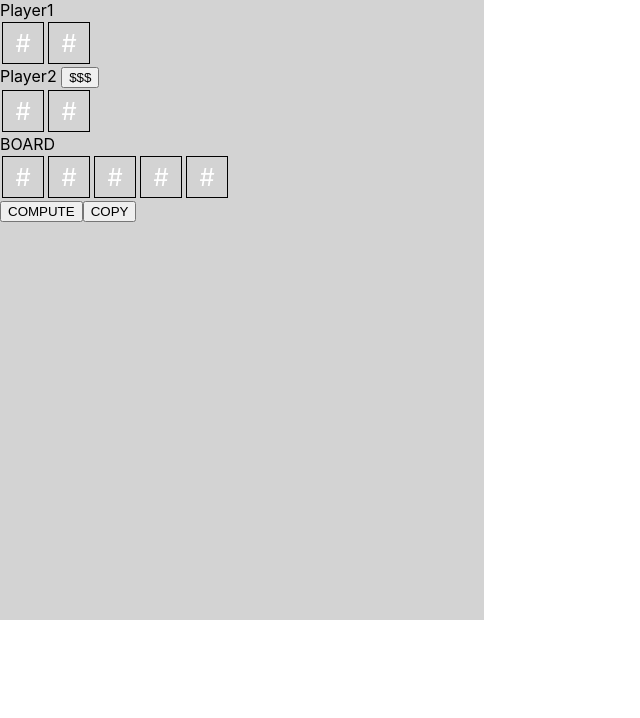
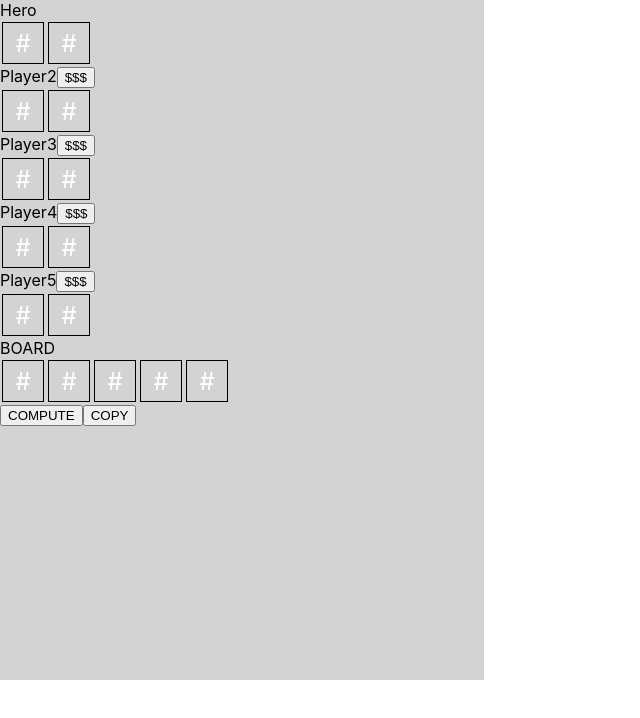
Before and after one commit to KolosovAO/shortdeck, a React (Create React App) app: page / in a window 1280 px wide. Shown: the top 718 px of the page, without its empty margins (0-640 px from the left). Built offline with nearby package versions, Linux system fonts and the light colour scheme.

Commit message:
добавил 5 игроков

```diff
--- a/src/App.css
+++ b/src/App.css
@@ -1,6 +1,6 @@
 .calculator {
 	width: 484px;
-	height: 620px;
+	height: 680px;
 	background: lightgray;
 }
 
@@ -67,7 +67,7 @@
 	border: 1px solid black;
 	margin: 2px;
 
-	opacity: 0.6;
+	opacity: 0.7;
 
 	cursor: pointer;
 	font-size: 20px;
--- a/src/App.tsx
+++ b/src/App.tsx
@@ -1,125 +1,242 @@
-import React, { useState, useRef } from 'react';
+import React, { useState } from 'react';
 import { CardList } from './blocks/card_list';
 import { Cards } from './blocks/cards';
 import { Spectre } from './blocks/spectre';
 import './App.css';
 import { computeEquity, computeEquityVsSpectre } from './math/computeEquity';
 
-type Cards = Array<string | undefined>;
+type Board = [string | undefined, string | undefined, string | undefined, string | undefined, string | undefined];
+type PlayerHand = [string | undefined, string | undefined];
+
+type CardMode = 'spectre' | 'hand';
+
+type PlayerSpectreMode = {
+	mode: 'spectre';
+	spectre: string[];
+};
+
+type PlayerHandMode = {
+	mode: 'hand';
+	current_card_index: number;
+	hand: PlayerHand;
+}
+
+type PlayerInfo = (PlayerSpectreMode | PlayerHandMode) & { percent?: number; is_hero?: boolean; };
+
+const INIT_PLAYERS_INFO: PlayerInfo[] = [
+	{ mode: 'hand', is_hero: true, hand: [undefined, undefined], current_card_index: 0 },
+	...Array(4).fill(0).map<PlayerInfo>(() => ({ mode: 'hand', hand: [undefined, undefined], current_card_index: 0 }))
+];
 
 const compact = <T extends any>(val: T | undefined): val is NonNullable<T> => !!val;
 
 function App() {
+	const [players_info, setPlayersInfo] = useState(INIT_PLAYERS_INFO);
+
 	const [is_calculated, setIsCalculated] = useState(false);
 	const [show_cardlist, setShowCardList] = useState(false);
-	const [show_p2_spectre, setShowP2Spectre] = useState(false);
-	const [is_p2_spectre, setIsP2Spectre] = useState(false);
-	const [p2_spectre, setP2Spectre] = useState<string[]>([]);
-	const [board, setBoard] = useState<Cards>([undefined, undefined, undefined, undefined, undefined]);
-	const [p1, setP1] = useState<Cards>([undefined, undefined]);
-	const [p2, setP2] = useState<Cards>([undefined, undefined]);
-	const [p1_info, setP1Info] = useState('');
-	const [p2_info, setP2Info] = useState('');
-	const current_setter = useRef(setBoard);
-	const current_cards = useRef(board);
-	const current_index = useRef(0);
-	const cards_lost = useRef(0);
+	const [show_spectre, setShowSpectre] = useState(false);
 
-	const selectP1Cards = (index: number) => {
-		setShowCardList(true);
-		const new_p1 = p1.map((c, i) => i >= index ? undefined : c);
-		setP1(new_p1);
-		current_setter.current = setP1;
-		current_cards.current = new_p1;
-		cards_lost.current = 2 - index;
-		current_index.current = index;
-	};
+	const [active_player, setActivePlayer] = useState(0);
 
-	const selectP2Cards = (index: number) => {
-		setShowCardList(true);
-		const new_p2 = p2.map((c, i) => i >= index ? undefined : c);
-		setP2(new_p2);
-		current_setter.current = setP2;
-		current_cards.current = new_p2;
-		cards_lost.current = 2 - index;
-		current_index.current = index;
-	};
+	const [board, setBoard] = useState<Board>([undefined, undefined, undefined, undefined, undefined]);
+	const [board_active_index, setBoardActiveIndex] = useState(-1);
 
-	const selectBoard = (index: number) => {
-		setShowCardList(true);
-		const new_board = board.map((c, i) => i >= index ? undefined : c);
-		setBoard(new_board);
-		current_setter.current = setBoard;
-		current_cards.current = new_board;
-		cards_lost.current = index < 3
-			? 3 - index
-			: 1;
-		current_index.current = index;
-	}
+	const selected_player_info = players_info[active_player];
 
-	const selectCard = (card: string) => {
-		current_cards.current = current_cards.current.map((c, i) => i === current_index.current ? card : c);
-		current_index.current++;
-		current_setter.current(current_cards.current);
-		cards_lost.current--;
-		if (cards_lost.current === 0) {
-			setShowCardList(false);
+	const getPlayerCardSelector = (player_index: number) => (card_index: number) => {
+		const active_player_info = players_info[player_index];
+		setActivePlayer(player_index);
+		setBoardActiveIndex(-1);
+
+		if (active_player_info.mode === 'hand') {
+			setPlayersInfo(players_info.map((player_info, index) => index === player_index
+				? {
+					...active_player_info,
+					hand: card_index === 0
+						? [undefined, undefined]
+						: [active_player_info.hand[0], undefined],
+					current_card_index: card_index
+				}
+				: player_info
+			));
+			setShowCardList(true);
 		}
 	};
 
-	const selectP2Spectre = (hands: string[]) => {
-		setP2Spectre(hands);
-		setShowP2Spectre(false);
-	}
+	const playerShowSpectre = (player_index: number) => {
+		setActivePlayer(player_index);
+		setShowSpectre(true);
+	};
 
-	const p1_full = p1.filter(compact);
-	const p2_full = p2.filter(compact);
+	const selectBoardCard = (index: number) => {
+		setBoardActiveIndex(index);
+		setShowCardList(true);
+	};
+
+	const selectPlayerSpectre = (spectre: string[]) => {
+		setPlayersInfo(players_info.map((player_info, player_index) => player_index === active_player
+			? { mode: 'spectre', spectre }
+			: player_info
+		));
+		setShowSpectre(false);
+	};
+
+	const setSpectreMode = (index: number) => {
+		const current_spectre_mode_index = players_info.findIndex((info) => info.mode === "spectre");
+
+		setPlayersInfo(players_info.map((player_info, player_index) => player_index === current_spectre_mode_index
+			? { mode: 'hand', hand: [undefined, undefined], current_card_index: 0 }
+			: player_index === index
+				? { mode: 'spectre', spectre: [] }
+				: player_info
+		));
+	};
+
+	const rendered_players_info = players_info.map((player_info, index) => {
+		if (player_info.is_hero) {
+			return (
+				<>
+					Hero
+					{player_info.percent !== undefined && <span className="win_percent">{player_info.percent}</span>}
+					<Cards className="player" cards={(player_info as PlayerHandMode).hand} selectCard={getPlayerCardSelector(index)} />
+				</>
+			);
+		}
+
+
+		return (
+			<>
+				Player{index + 1}
+				<button onClick={() => setSpectreMode(index)}>$$$</button>
+				{player_info.percent !== undefined && <span className="win_percent">{player_info.percent}</span>}
+				{player_info.mode === "spectre"
+					? <button className="show_spectre" onClick={() => playerShowSpectre(index)}>{player_info.spectre.join(",") || "SELECT SPECTRE"}</button>
+					: <Cards className="player" cards={player_info.hand} selectCard={getPlayerCardSelector(index)} />
+				}
+			</>
+		);
+	});
 
 	const compute = () => {
-		if (is_p2_spectre && p2_spectre.length && p1_full.length === 2) {
-			const generator = computeEquityVsSpectre(p1_full, p2_spectre, board.filter(compact))();
+		const hands: [string, string][] = [];
+		const hand_index_to_percent: Record<number, number | undefined> = {};
+		let spectre: string[] | undefined = undefined;
+		let spectre_index: number | undefined = undefined;
+
+		players_info.forEach((player_info, index) => {
+			if (player_info.mode === 'spectre' && player_info.spectre.length) {
+				spectre_index = index;
+				spectre = player_info.spectre;
+			} else if (player_info.mode === 'hand' && player_info.hand[0] && player_info.hand[1]) {
+				hands.push(player_info.hand as [string, string]);
+				hand_index_to_percent[index] = 0;
+			}
+		});
+
+		if (!spectre) {
+			setIsCalculated(true);
+			setTimeout(() => {
+				const percent = computeEquity(hands, board.filter(compact));
+				let i = 0;
+				for (const key in hand_index_to_percent) {
+					hand_index_to_percent[key] = percent[i];
+					i++;
+				}
+
+				setPlayersInfo(players_info.map((player_info, index) => hand_index_to_percent[index]
+					? { ...player_info, percent: hand_index_to_percent[index] }
+					: player_info
+				));
+
+				setIsCalculated(false);
+			});
+		} else {
+			const generator = computeEquityVsSpectre(hands, spectre, board.filter(compact))();
 			const nextIteration = () => setTimeout(() => {
 				const next = generator.next();
 				if (next.done) {
 					setIsCalculated(false);
 					return;
 				} else {
-					const { win, tie, lose, total } = next.value;
-					setP1Info(String(((win / total + tie / 2 / total) * 100).toFixed(2)));
-					setP2Info(String(((lose / total + tie / 2 / total) * 100).toFixed(2)));
+					let i = 0;
+					for (const key in hand_index_to_percent) {
+						hand_index_to_percent[key] = next.value[i];
+						i++;
+					}
+
+					setPlayersInfo(players_info.map((player_info, index) => hand_index_to_percent[index] !== undefined
+						? { ...player_info, percent: hand_index_to_percent[index] }
+						: index === spectre_index
+							? { ...player_info, percent: next.value[next.value.length - 1] }
+							: player_info
+					));
+
 					nextIteration();
 				}
 			}, 5);
 			setIsCalculated(true);
 			nextIteration();
-		} else {
-			if (p1_full.length !== 2 || p2_full.length !== 2) {
-				return;
-			}
-			setIsCalculated(true);
-			setTimeout(() => {
-				const { win, tie, lose, total } = computeEquity(p1_full, p2_full, board.filter(compact));
-				setP1Info(String(((win / total + tie / 2 / total) * 100).toFixed(2)));
-				setP2Info(String(((lose / total + tie / 2 / total) * 100).toFixed(2)));
-				setIsCalculated(false);
-			});
 		}
 	}
 
-	const selected = [...p1, ...p2, ...board].filter(Boolean) as string[];
+	const selected_cards = players_info.reduce<string[]>((result, player_info) => {
+		if (player_info.mode === 'hand') {
+			return result.concat(player_info.hand.filter(compact));
+		}
+
+		return result;
+	}, board.filter(compact));
+
+	const selectCard = (card: string) => {
+		if (board_active_index !== -1) {
+			setBoard(board.map((board_card, index) => index === board_active_index ? card : board_card) as Board);
+			if (board_active_index > 1) {
+				setShowCardList(false);
+			} else {
+				setBoardActiveIndex(board_active_index + 1);
+			}
+
+			return;
+		}
+
+		const current_card_index = (selected_player_info as PlayerHandMode).current_card_index;
+
+		setPlayersInfo(players_info.map((player_info, index) => index === active_player
+			? {
+				...selected_player_info,
+				hand: current_card_index === 0
+					? [card, undefined]
+					: [(selected_player_info as PlayerHandMode).hand[0], card],
+				current_card_index: current_card_index + 1,
+			}
+			: player_info
+		));
+
+		if (current_card_index === 1) {
+			setShowCardList(false);
+		}
+	};
 
 	const copyToClipboard = () => {
-		const str = is_p2_spectre && p2_spectre.length && p1_full.length === 2
-			? `${p1_full.join("")} vs ${p2_spectre.join(", ")} - ${p1_info}`
-			: p1_full.length === 2 || p2_full.length === 2
-				? `${p1_full.join("")} vs ${p2_full.join("")} - ${p1_info}`
-				: null;
+		const { hands, percents } = players_info.reduce((res, player_info) => {
+			if (player_info.mode === 'hand' && player_info.hand[0] && player_info.hand[1]) {
+				res.hands.push(player_info.hand.join(''));
+				res.percents.push(String(player_info.percent));
+			} else if (player_info.mode === 'spectre' && player_info.spectre.length) {
+				res.hands.push(player_info.spectre.join(','));
+				res.percents.push(String(player_info.percent));
+			}
 
-		if (!str) {
+			return res;
+		}, { hands: [], percents: [] } as { hands: string[], percents: string[] });
+
+		if (!hands.length) {
 			return;
 		}
+
 		const el = document.createElement('textarea');
-		el.value = str;
+		el.value = hands.join(' vs ') + ' - ' + percents.join(' vs ');
 		el.setAttribute('readonly', '');
 		el.style.position = 'absolute';
 		el.style.left = '-9999px';
@@ -131,15 +248,9 @@ function App() {
 
 	return (
 		<div className="calculator">
-			Player1 <span className="win_percent">{p1_info}</span>
-			<Cards className="player" cards={p1} selectCard={selectP1Cards} />
-			Player2 <button onClick={() => setIsP2Spectre(!is_p2_spectre)}>$$$</button> <span className="win_percent">{p2_info}</span>
-			{is_p2_spectre
-				? <button className="show_spectre" onClick={() => setShowP2Spectre(true)}>{p2_spectre.join(",") || "SELECT SPECTRE"}</button>
-				: <Cards className="player" cards={p2} selectCard={selectP2Cards} />
-			}
+			{rendered_players_info}
 			BOARD
-			<Cards className="board" selectCard={selectBoard} cards={board} />
+			<Cards className="board" selectCard={selectBoardCard} cards={board} />
 			{is_calculated
 				? <div className="loader">Loading...</div>
 				: (
@@ -149,9 +260,9 @@ function App() {
 					</>
 				)
 			}
-			{show_cardlist && <CardList selected={selected} selectCard={selectCard} />}
+			{show_cardlist && <CardList selected={selected_cards} selectCard={selectCard} />}
 			{show_cardlist && <button onClick={() => setShowCardList(false)}>HIDE CARDLIST</button>}
-			{show_p2_spectre && <Spectre currentHands={p2_spectre} selectHands={selectP2Spectre} />}
+			{show_spectre && selected_player_info.mode === 'spectre' && <Spectre currentHands={selected_player_info.spectre} selectHands={selectPlayerSpectre} />}
 		</div>
 	);
 }
--- a/src/math/computeEquity.ts
+++ b/src/math/computeEquity.ts
@@ -2,43 +2,54 @@ import { enumerateAllBoards } from './enumerateAllBoards';
 import { compareHands } from './combination';
 import { toCombos } from './combos';
 
-export const computeEquity = (hand1: string[], hand2: string[], current_board: string[]) => {
-    let win = 0;
-    let tie = 0;
-    let lose = 0;
-    const dead_cards = [...hand1, ...hand2];
+const prettifyBalance = (balance: number[]) => {
+    const e = balance.reduce((res, val) => res - val, 100) / balance.length;
+
+    return balance.map((val) => Number((val + e).toFixed(2)));
+}
+
+const computeWinsAndTotal = (hands: [string, string][], current_board: string[]) => {
+    const dead_cards = hands.flat();
+    const wins = Array(hands.length).fill(0);
+    let total = 0;
     enumerateAllBoards(dead_cards, current_board).forEach((board) => {
-        const res = compareHands(hand1, hand2, board);
-        if (res === 0) {
-            tie++;
-        } else if (res === 1) {
-            win++;
-        } else {
-            lose++;
-        }
+        total += 1;
+        const winners = compareHands(hands, board);
+
+        winners.forEach((winner) => {
+            wins[winner] += 1 / winners.length;
+        });
     });
 
-    const total = win + tie + lose;
-    return { win, tie, lose, total };
+    return {
+        wins,
+        total
+    };
 }
 
-export const computeEquityVsSpectre = (hand: string[], spectre: string[], current_board: string[]) => {
-    let w = 0;
-    let l = 0;
-    let t = 0;
+export const computeEquity = (hands: [string, string][], current_board: string[]) => {
+    const { wins, total } = computeWinsAndTotal(hands, current_board);
+    const raw_winners = wins.map((count) => Number((count / total * 100).toFixed(2)));
 
-    const combos = toCombos(spectre)
-        .filter((h) => !hand.includes(h[0]) && !hand.includes(h[1]) && !current_board.includes(h[0]) && !current_board.includes(h[1]));
+    return prettifyBalance(raw_winners);
+}
+
+export const computeEquityVsSpectre = (hands: [string, string][], spectre: string[], current_board: string[]) => {
+    const dead_cards = hands.flat().concat(current_board);
+    const combos = toCombos(spectre).filter((h) => !dead_cards.includes(h[0]) && !dead_cards.includes(h[1]));
 
     return function* () {
-        for (const hand2 of combos) {
-            const { win, lose, tie } = computeEquity(hand, hand2, current_board);
-            w += win;
-            l += lose;
-            t += tie;
+        let w = Array(hands.length + 1).fill(0);
+        let t = 0;
 
-            const total = w + t + l;
-            yield { win: w, tie: t, lose: l, total };
+        for (const current_hand of combos) {
+            const { wins, total } = computeWinsAndTotal([...hands, current_hand], current_board);
+            console.log(wins, total);
+            w = w.map((count, index) => count + wins[index]);
+            t = t + total;
+
+            const raw_winners = w.map((count) => Number((count / t * 100).toFixed(2)));
+            yield prettifyBalance(raw_winners);
         }
     };
 };
```
Also changed, not shown: src/math/combination.ts (+40 -13 lines), src/math/combos.ts (+5 -5 lines).
